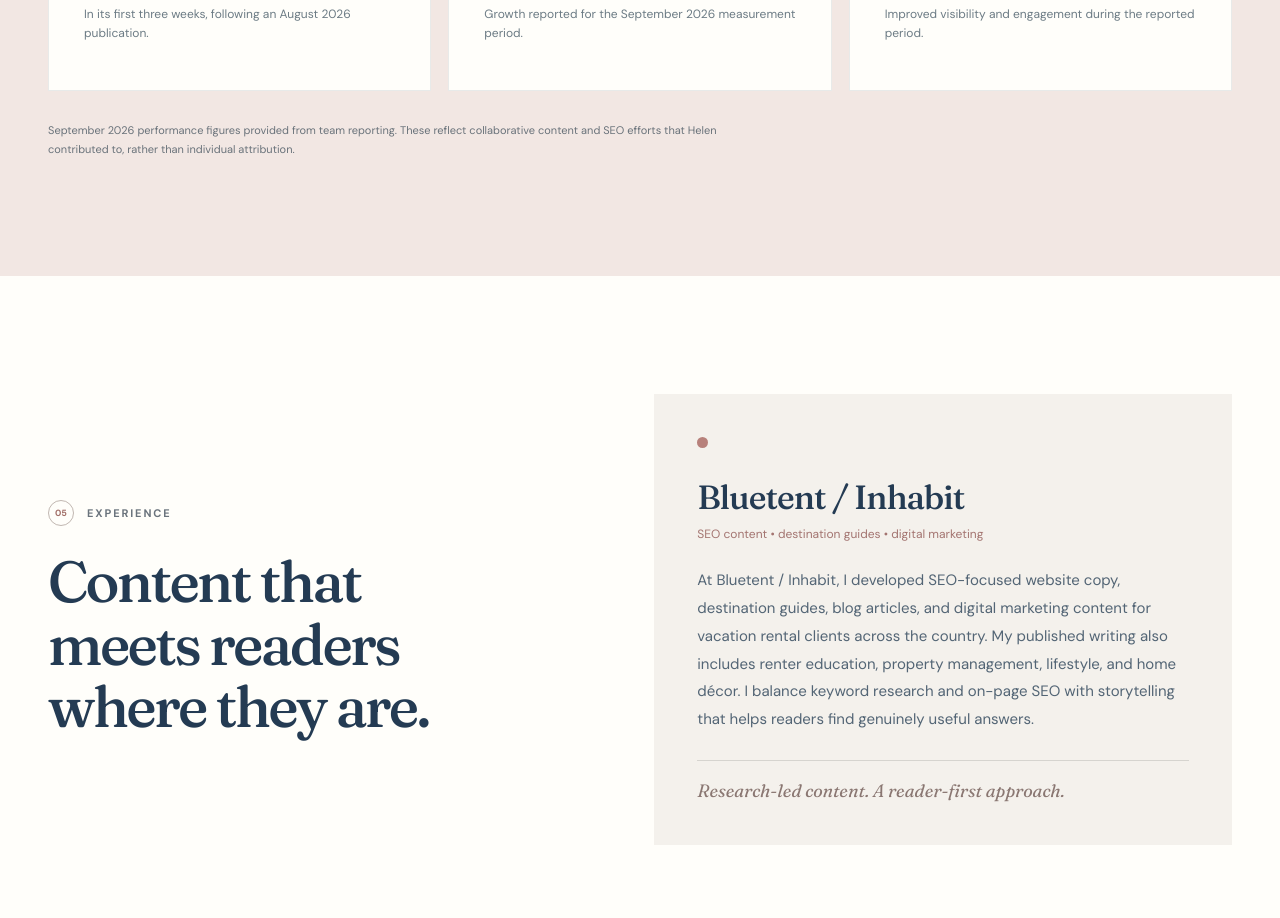
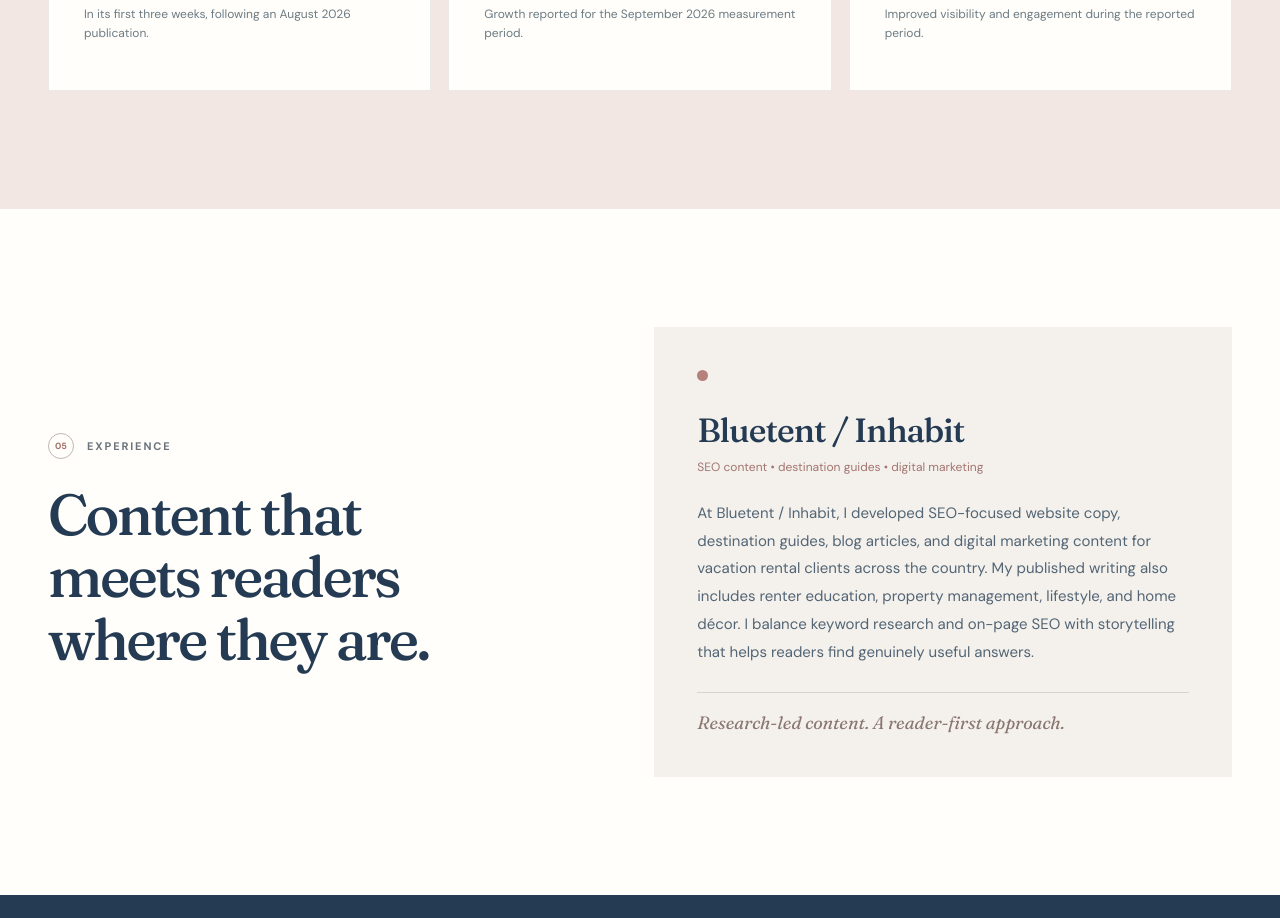
Before and after one commit to RyanShort13110/h-wells-portfolio, an Astro site: page / in a window 1280 px wide. Shown: the part 5624-6542 px from the top of the page. Built offline with nearby package versions, Linux system fonts and the light colour scheme; Astro itself is replaced by a stand-in of ours.

Commit message:
quick styling update

```diff
--- a/src/styles/site.css
+++ b/src/styles/site.css
@@ -208,7 +208,7 @@ h2 em,h1 em { font-weight: 400; font-style: italic; color: #a96765; }
 .result-rule { height: 1px; background: #deded9; width: 100%; margin: 22px 0 17px; }
 .result-support { color: var(--navy); font-size: 12px; font-weight: 700; margin-bottom: 8px; }
 .result-context { color: #6c7b84; line-height: 1.6; font-size: 12px; }
-.results-disclaimer { font-size: 11px; line-height: 1.7; color: #69727a; max-width: 720px; margin: 30px 0 0; }
+.results-disclaimer {display:none !important; font-size: 11px; line-height: 1.7; color: #69727a; max-width: 720px; margin: 30px 0 0; }
 
 /* Experience */
 .experience { background: var(--paper); }
```
